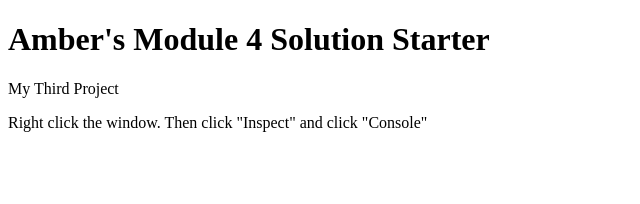
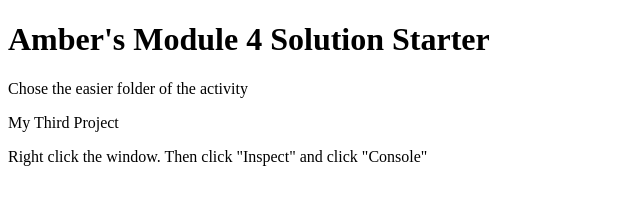
Before and after one commit to amberitas17/module-4-solution, a plain HTML site: page index.html in a window 1280 px wide. Shown: the whole page, without its empty margins (0-640 px from the left). Drawn offline with Linux system fonts and the light colour scheme.

Commit message:
Update index.html

```diff
--- a/index.html
+++ b/index.html
@@ -9,7 +9,7 @@
 </head>
 <body>
   <h1>Amber's Module 4 Solution Starter</h1>
-
+  <p>Chose the easier folder of the activity</p>
   <p>My Third Project</p>
   <p>Right click the window. Then click "Inspect" and click "Console"</p>
 </body>
```
